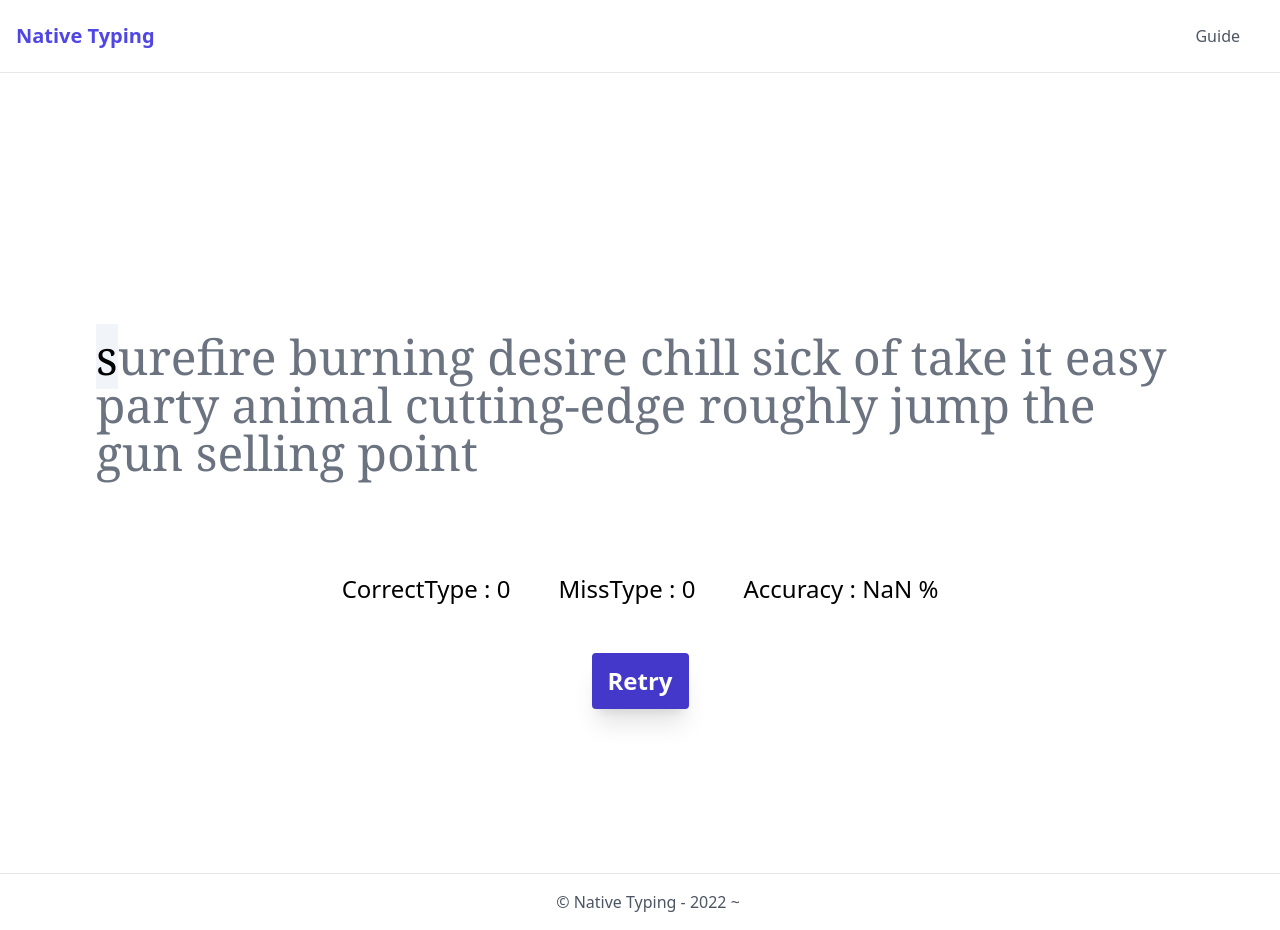
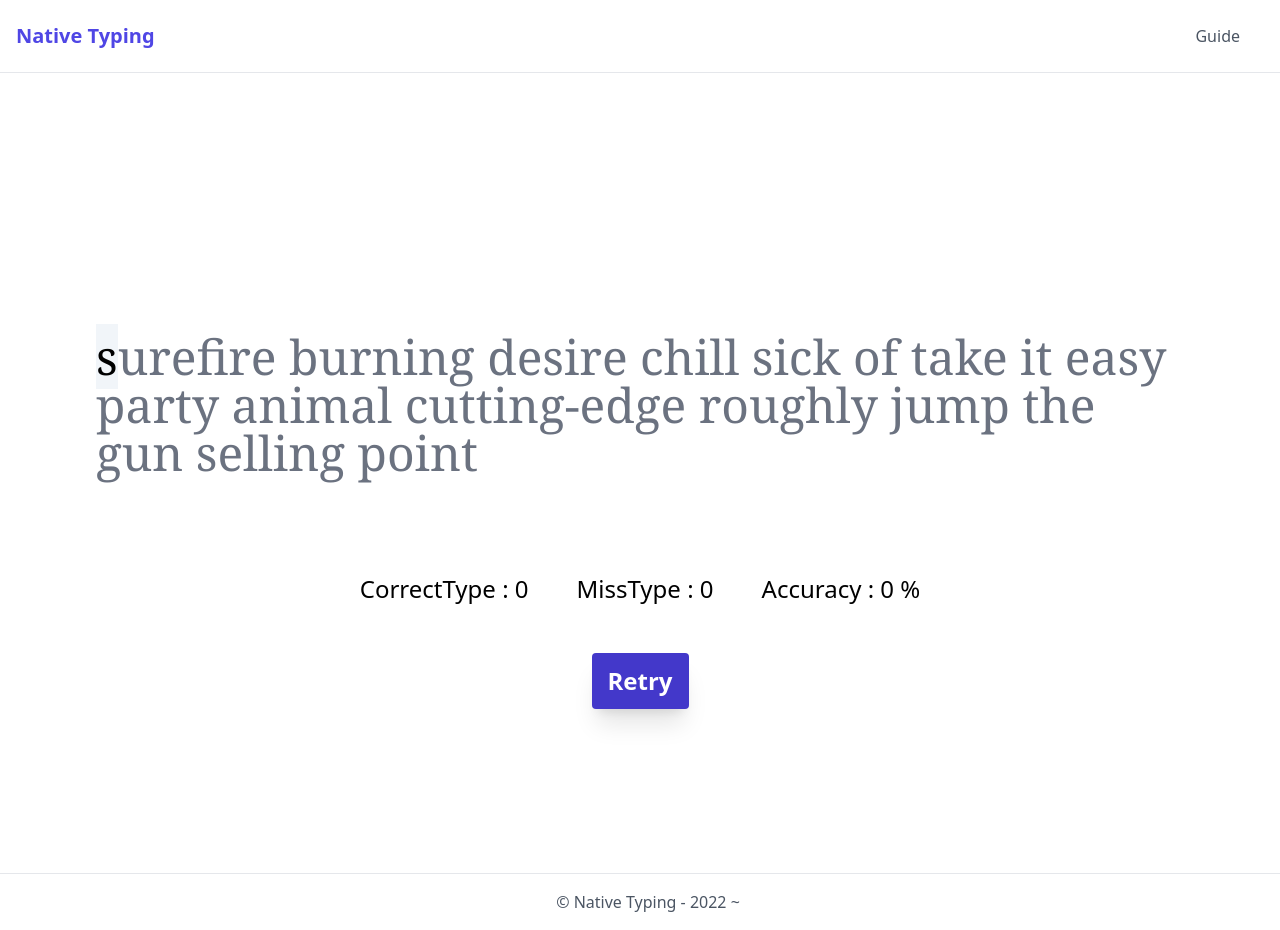
Before and after one commit to agukk/react-typing-app, a React (Create React App) app: page /typing in a window 1280 px wide. Built offline with nearby package versions, Linux system fonts and the light colour scheme.

Commit message:
tweak accuracy process

```diff
--- a/src/components/pages/Typing.jsx
+++ b/src/components/pages/Typing.jsx
@@ -69,7 +69,11 @@ export const Typing = () => {
         setRetry(Math.random());
     }
 
-    const accuracy = (index / (index + missCount) * 100).toFixed(1)
+    let accuracy = 0
+    if (index > 0 && missCount > 0)
+    {
+        accuracy = (index / (index + missCount) * 100).toFixed(1)
+    }
 
     return(
         <div className='h-screen w-screen flex flex-col justify-center items-center'>
```
